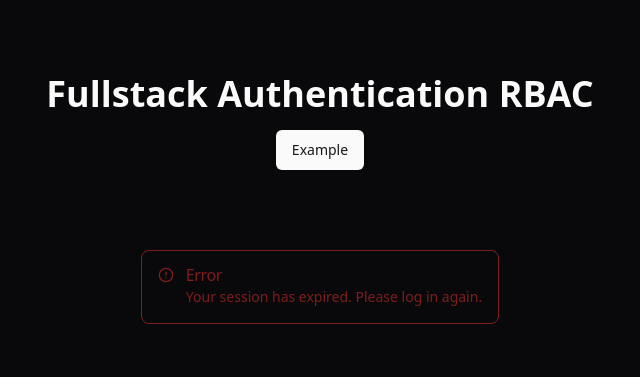
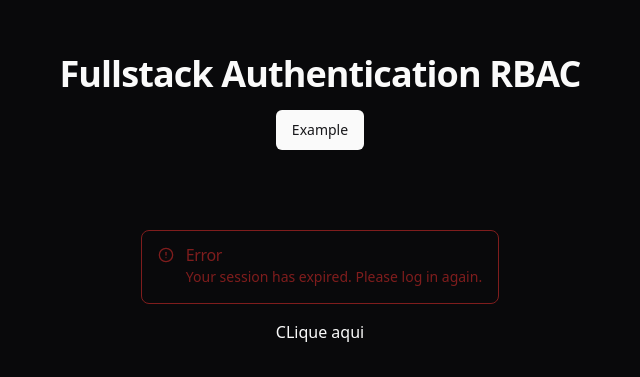
Before and after one commit to leoziondev/proj-cod3r-fullstack-auth, a Next.js app in the folder apps/frontend/: page / in a window 1280 px wide. Shown: the part 201-578 px from the top of the page, without its empty margins (320-960 px from the left). Built offline with nearby package versions, Linux system fonts and the light colour scheme.

Commit message:
Created globals.css definitions for main,nav,p,h1,h2

```diff
--- a/apps/frontend/src/app/globals.css
+++ b/apps/frontend/src/app/globals.css
@@ -64,3 +64,20 @@
     @apply bg-background text-foreground;
   }
 }
+
+main, nav {
+  @apply max-w-6xl mx-auto my-12;
+}
+
+p {
+  @apply mt-2;
+}
+
+h1 {
+  @apply scroll-m-20 text-4xl font-extrabold tracking-tight lg:text-5xl;
+}
+
+h2 {
+  @apply scroll-m-20 border-b pb-2 text-3xl font-semibold tracking-tight
+  transition-colors first:mt-0;
+}
--- a/apps/frontend/src/app/layout.tsx
+++ b/apps/frontend/src/app/layout.tsx
@@ -2,8 +2,8 @@ import type { Metadata } from "next";
 import "./globals.css";
 
 export const metadata: Metadata = {
-  title: "Fullstack Auth",
-  description: "Fullstack Auth",
+  title: "Fullstack Auth - Team LEOZINHO",
+  description: "Fullstack Auth TEAM LEOZINHO",
 };
 
 export default function RootLayout({
--- /dev/null
+++ b/apps/frontend/src/app/login/page.tsx
@@ -0,0 +1,8 @@
+export default function LoginPage() {
+
+    return (
+        <div>
+            Login
+        </div>
+    )
+}
--- a/apps/frontend/src/app/page.tsx
+++ b/apps/frontend/src/app/page.tsx
@@ -6,12 +6,17 @@ import {
   AlertDescription,
   AlertTitle,
 } from "@/components/ui/alert"
+import Link from "next/link";
 
 export default function Home() {
   return (
     <div className="w-full h-screen flex flex-col items-center justify-center gap-4">
       <h1 className="text-4xl font-bold">Fullstack Authentication RBAC</h1>
-      <Button>Example</Button>
+      <Button asChild>
+        <Link href={`/login`}>
+          Example
+        </Link>
+      </Button>
 
       <div className="max-w-2xl mt-16">
         <Alert variant="destructive">
@@ -22,6 +27,7 @@ export default function Home() {
           </AlertDescription>
         </Alert>
       </div>
+      <Link href="/login">CLique aqui</Link>
     </div>
   );
 }
```
